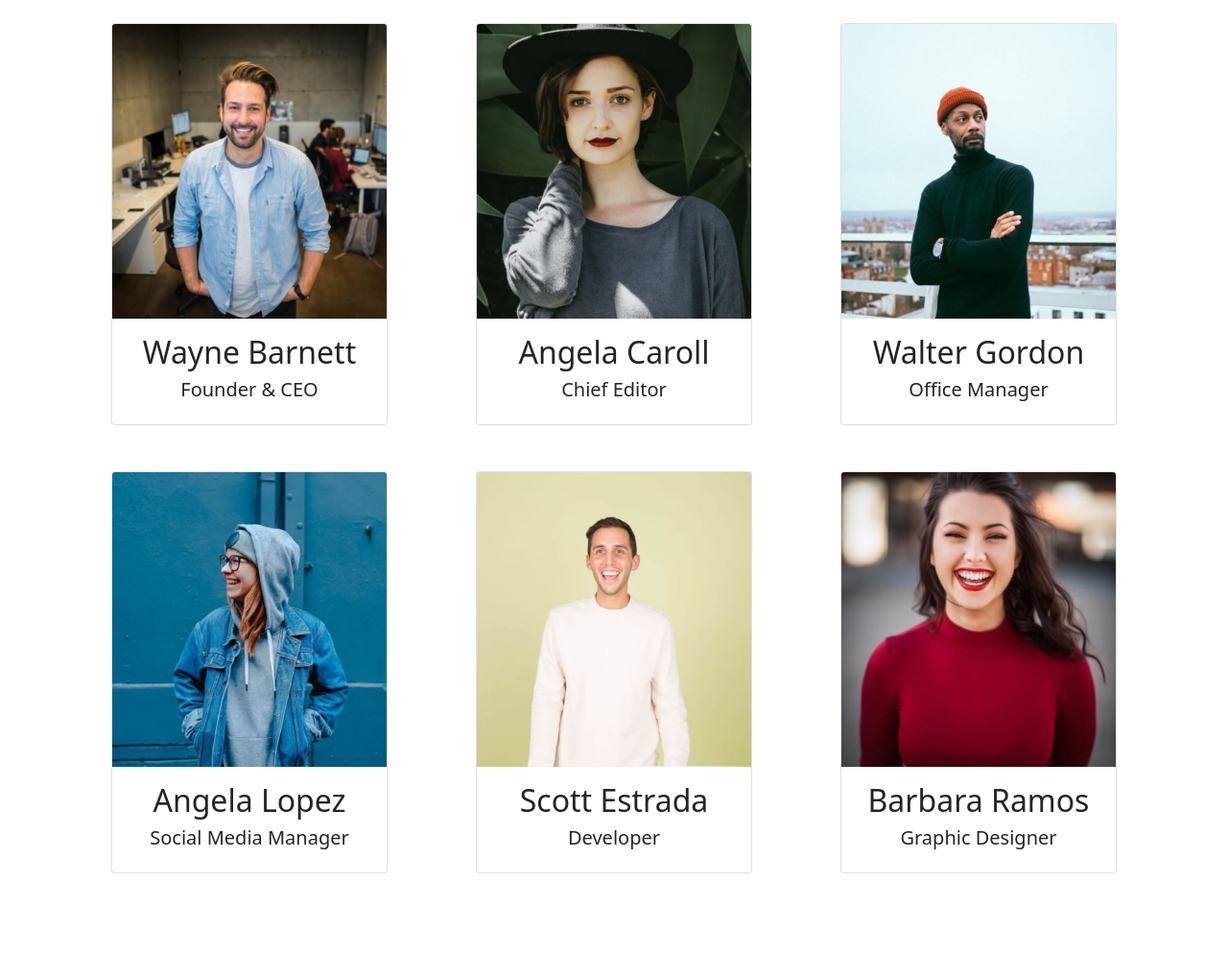
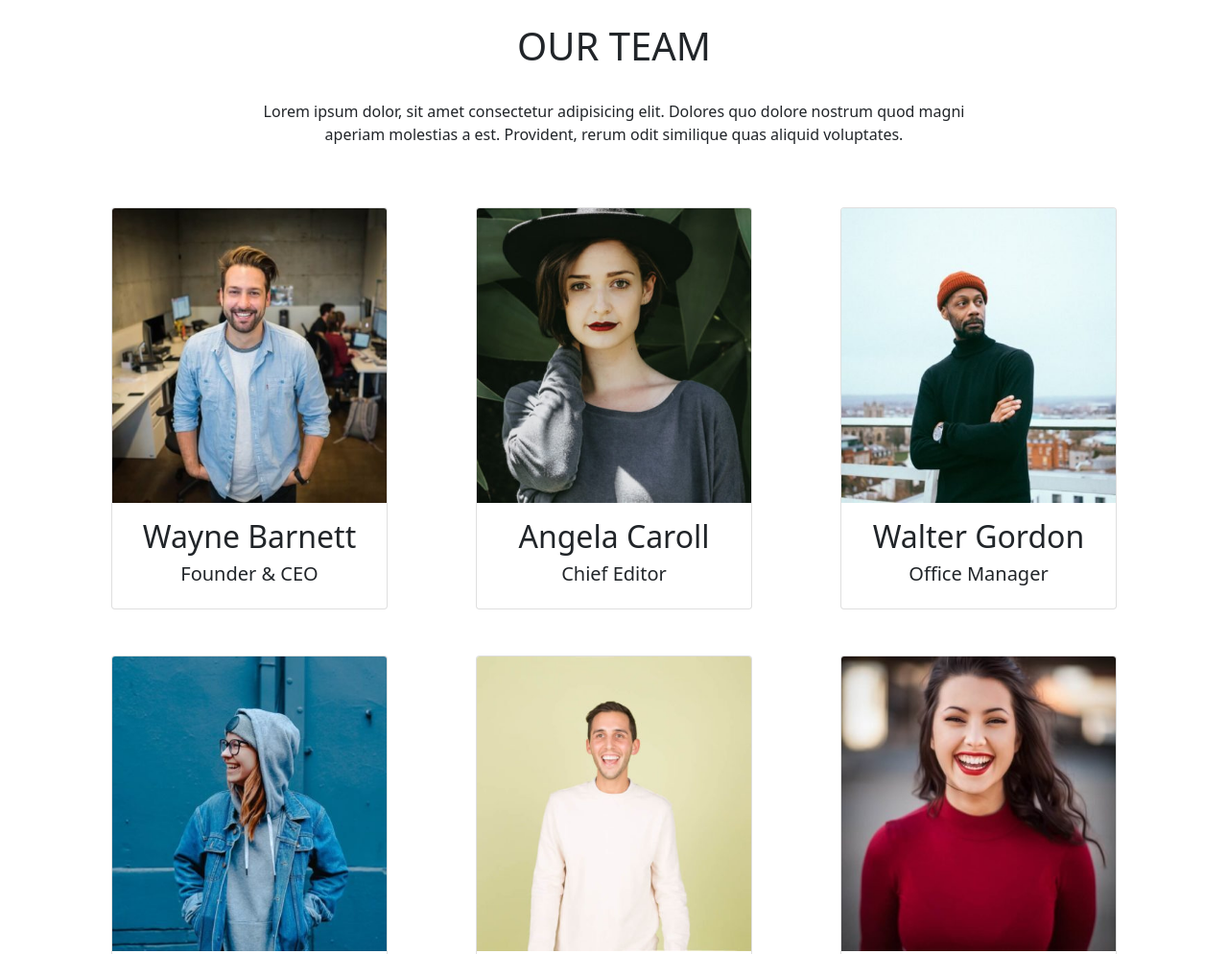
Before and after one commit to N1kola0s/js-our-team, a plain HTML site: page index.html in a window 1280 px wide. Shown: the top 994 px of the page at 96% size. Before the commit the page ends 934 px from the top, so only its background shows below. Drawn offline with nearby package versions, Linux system fonts and the light colour scheme.

Commit message:
add h1 and team_description in html

```diff
--- a/index.html
+++ b/index.html
@@ -15,6 +15,20 @@
 <body>
 
     <div class="container">
+
+        <h1 class="title text-center mt-4">OUR TEAM</h1>
+        <!-- /.title -->
+
+        <div class="team_description d-flex justify-content-center align-content-center">
+
+            <p class="text-center p-4 w-75">Lorem ipsum dolor, sit amet consectetur adipisicing elit. Dolores quo dolore nostrum quod magni aperiam molestias a est. Provident, rerum odit similique quas aliquid voluptates.</p>
+
+
+        </div>
+        <!-- team_description -->
+
+
+
         <div class ="personas row row-cols-3"></div>
         <script src="./assets/js/main.js"></script>
     </div>
```
